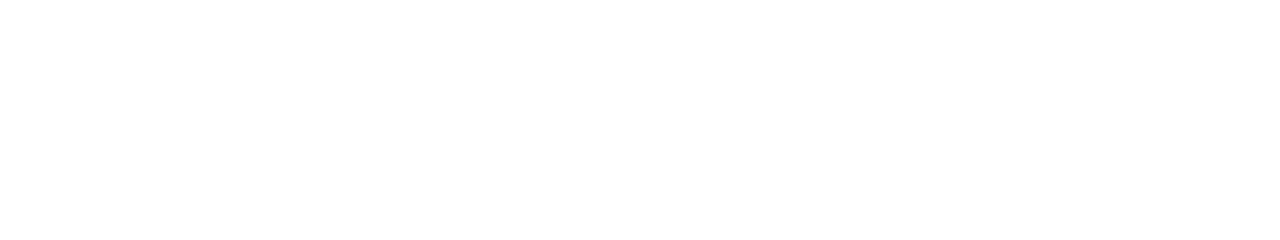
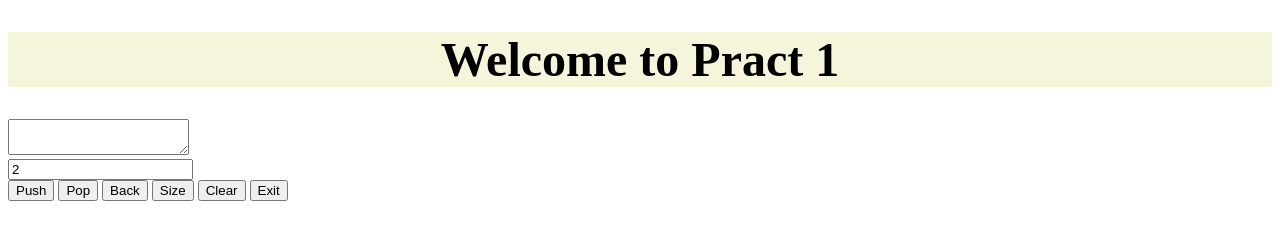
Before and after one commit to andrewchokh/aads-pract1, a website: page index.html in a window 1280 px wide. Drawn offline with Linux system fonts and the light colour scheme.

Commit message:
Update index.html

```diff
--- a/index.html
+++ b/index.html
@@ -2,9 +2,32 @@
 <html lang="en">
 <head>
     <meta charset="UTF-8">
-    <title>Title</title>
+    <meta name="viewport" content="width=device-width, initial-scale=1.0">
+    <meta http-equiv="X-UA-Compatible" content="ie=edge">
+    <title>Pract 1</title>
+    <link rel="stylesheet" href="./src/styles/style.css">
+
 </head>
 <body>
+<main>
+    <div id="stackUI">
+        <h1 class="title">Welcome to Pract 1</h1>
+        <div>
+            <textarea id = "displayStack"></textarea>
+        </div>
 
+        <div>
+            <input id = "pushValue" value="2" />
+        </div>
+
+        <button onclick="_push()" > Push </button>
+        <button onclick="_pop()" > Pop </button>
+        <button onclick="_back()" > Back </button>
+        <button onclick="_size()" > Size </button>
+        <button onclick="_clear()" > Clear </button>
+        <button onclick="_exit()" > Exit </button>
+    </div>
+</main>
+<script src="./src/scripts/stack.js"></script>
 </body>
 </html>
```
